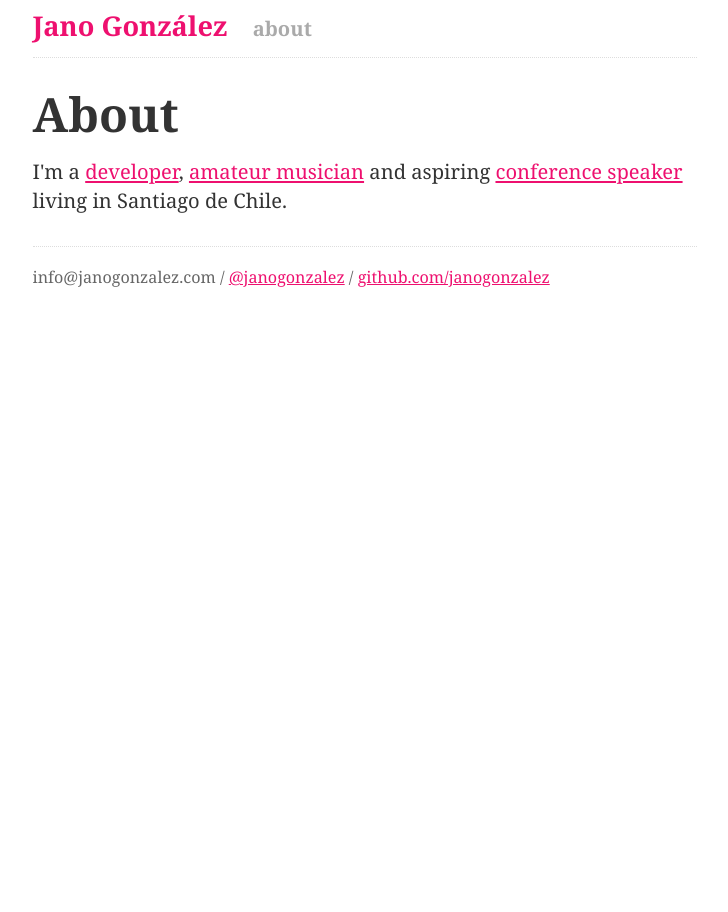
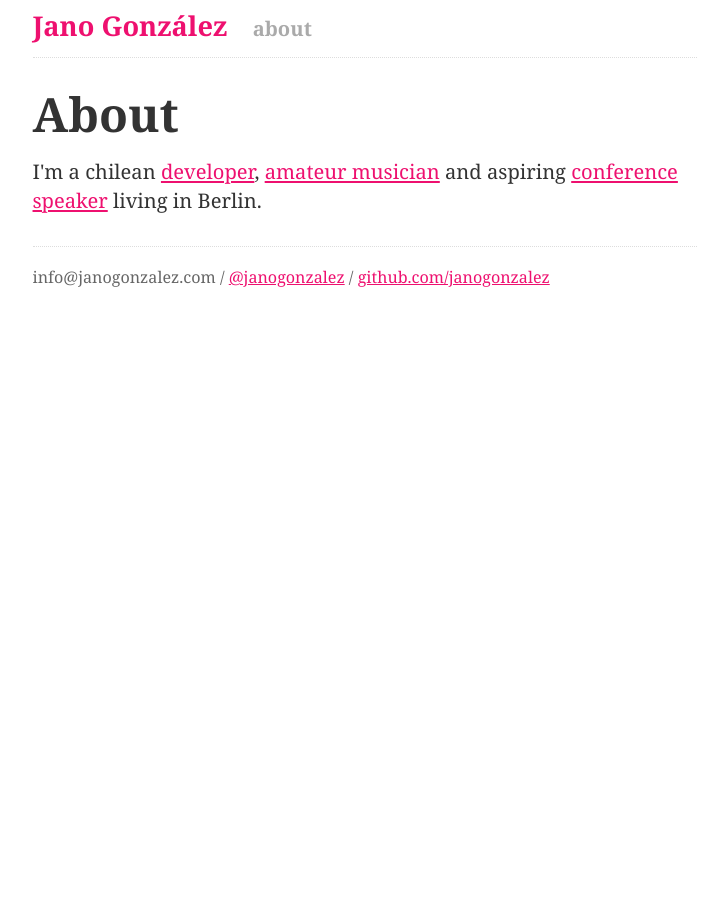
Before and after one commit to janogonzalez/janogonzalez.github.io, a Jekyll site: the page built from about.html, in a window 1280 px wide. Shown: the whole page, without its empty margins (275-1003 px from the left). Built offline with Jekyll 4.4.1, drawn with Linux system fonts in a browser that asks for light colours; some web fonts are replaced.

Commit message:
update about page

```diff
--- a/about.html
+++ b/about.html
@@ -4,8 +4,8 @@ title: Jano González - About
 ---
 <div id="post">
   <h1>About</h1>
-  <p>I'm a <a href="http://github.com/janogonzalez">developer</a>,
+  <p>I'm a chilean <a href="http://github.com/janogonzalez">developer</a>,
   <a href="http://soundcloud.com/janogonzalez">amateur musician</a> and aspiring
   <a href="http://lanyrd.com/profile/janogonzalez/past/speaking">conference
-  speaker</a> living in Santiago de Chile.</p>
+  speaker</a> living in Berlin.</p>
 </div>
```
